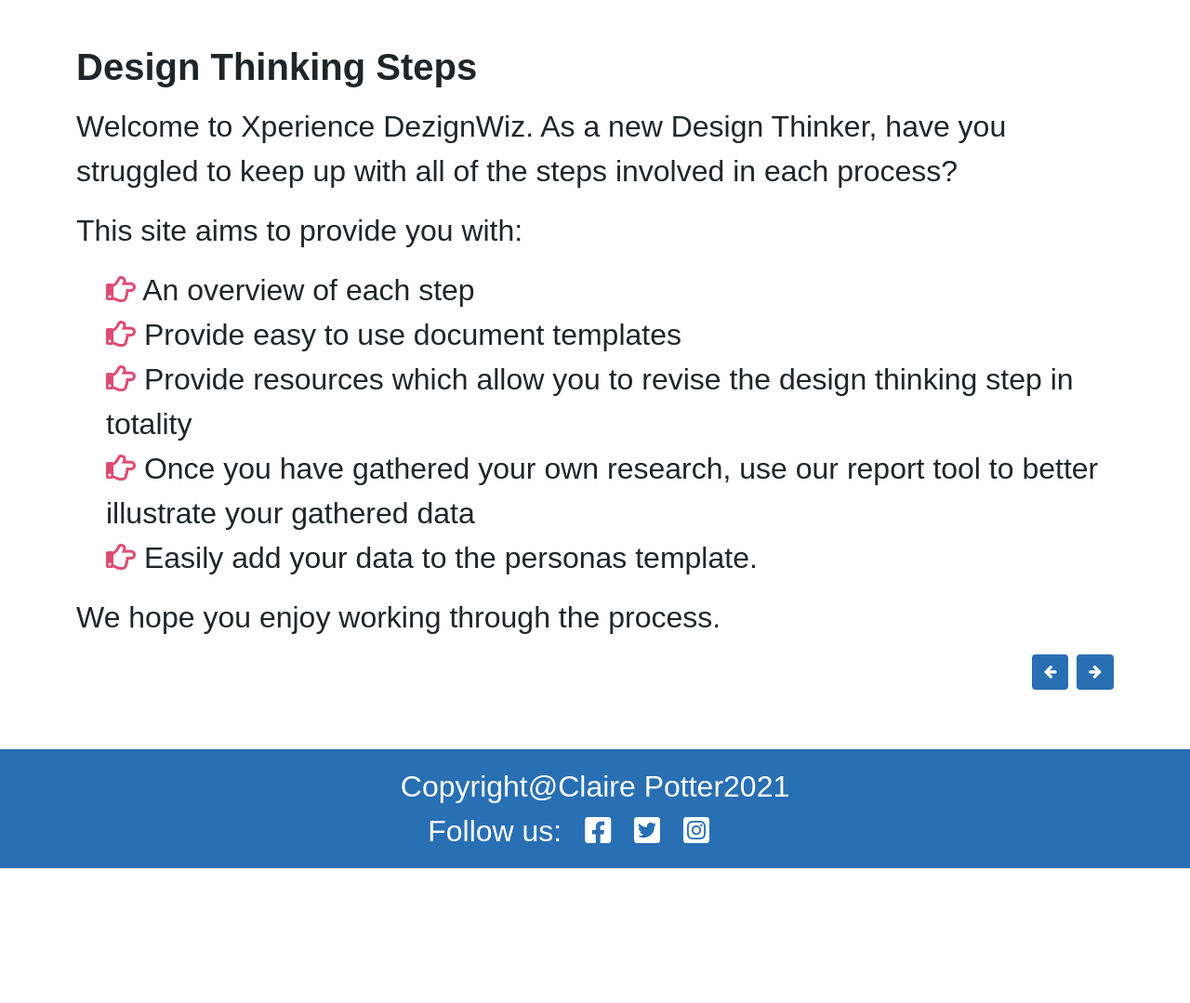
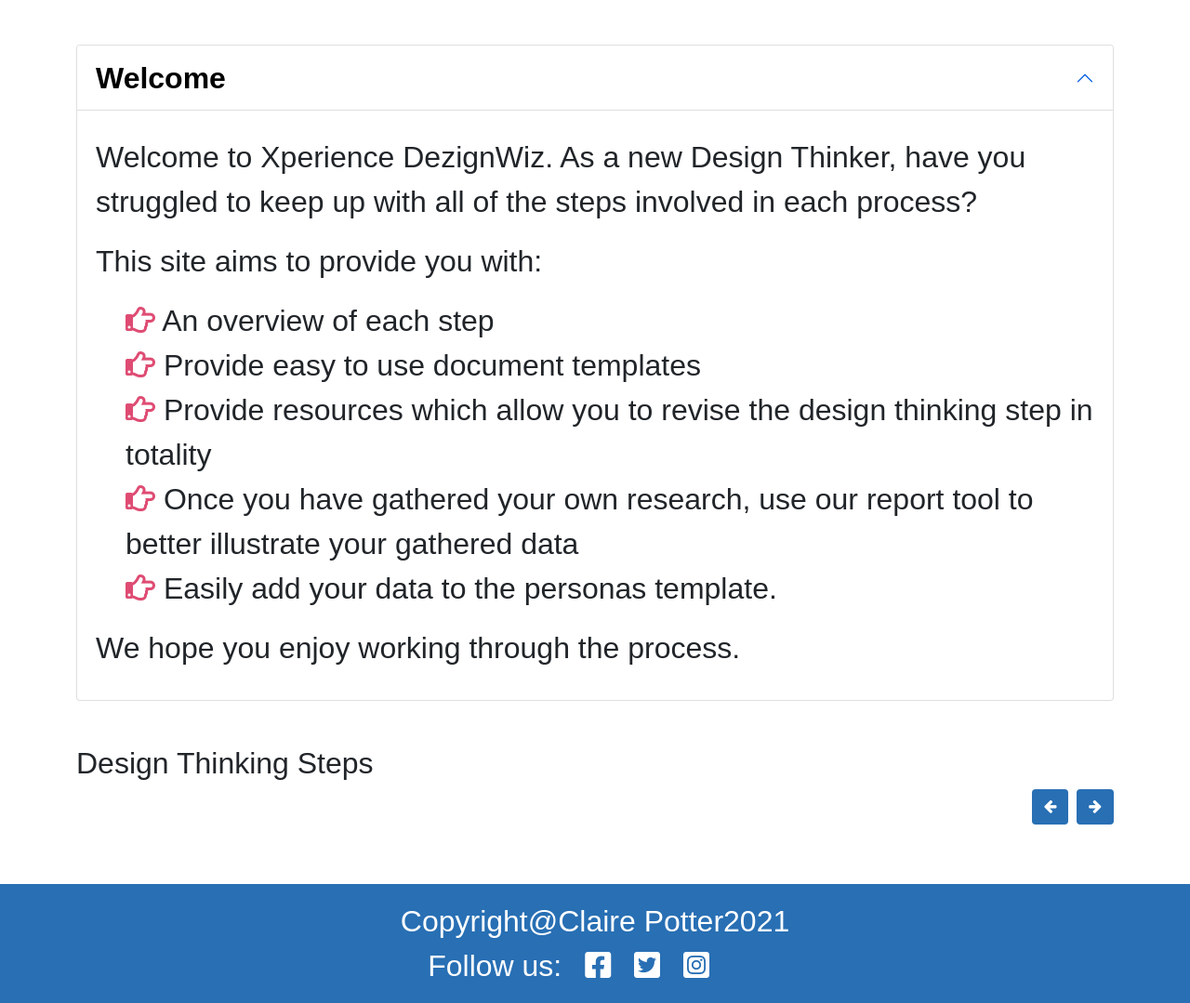
Before and after one commit to Claire-Potter/Full-Stack-Project-3, a Django app: page / in a window 1280 px wide. Shown: the part 86-1165 px from the top of the page at 93% size. Before the commit the page ends 1020 px from the top, so only its background shows below. Run offline with Django 3.2, Linux system fonts and the light colour scheme; data that the repository does not hold is empty; some web fonts are replaced.

Commit message:
Add accordion and style

```diff
--- a/static/css/style.css
+++ b/static/css/style.css
@@ -30,6 +30,12 @@ body {
 
 }
 
+.search:focus {
+    border-color: #286fb4;
+    outline: 0;
+    box-shadow: 0 0 0 0.25rem #286fb4;
+}
+
 .btn-outline {
     border: solid 1px #df4c73;
 }
@@ -52,8 +58,29 @@ body {
 
 ul {
     list-style-type: none;
-   }
+}
 
+.accordion-button {
+    color: black;
+    font-size: 2rem;
+    font-weight: bolder;
+    background-color: #ffffff;
+    margin-bottom: 10px;
+}
+
+.accordion-button:not(.collapsed) {
+    color: black;
+    font-size: 2rem;
+    font-weight: bolder;
+    background-color: #ffffff;
+}
+
+.accordion-button:focus {
+    z-index: 3;
+    border-color: #286fb4;
+    outline: 0;
+    box-shadow: 0 0 0 0.25rem #286fb4;
+}
 
 .footer-background {
     background-color: #286fb4
@@ -143,7 +170,7 @@ ul {
 }
 
 .image-inner {
-    box-shadow: 0 0 10px 10px #73929d ;
+    box-shadow: 0 0 10px 10px #73929d;
 }
 
 .step-image {
--- a/templates/index.html
+++ b/templates/index.html
@@ -5,29 +5,54 @@
 <section class="pt-5 pb-5">
     <div class="container">
         <div class="row">
-            <div class="col-12">
-                <h1 class="mb-3 bolder">Design Thinking Steps </h1>
-                <p>Welcome to Xperience DezignWiz. As a new Design Thinker, have you struggled to keep up with all of
+            <div class="col-12 mb-5 ">
+                <div class="accordion">
+                    <div class="accordion-item">
+                        <h1 class="accordion-header">
+                            <button class="accordion-button" type="button" data-bs-toggle="collapse"
+                                data-bs-target="#collapseOne" aria-expanded="true" aria-controls="collapseOne">
+                                Welcome
+                            </button>
+                        </h1>
+                        <div id="collapseOne" class="accordion-collapse collapse show" aria-labelledby="headingOne"
+                            data-bs-parent="#accordionExample">
+                            <div class="accordion-body">
+                                <p>Welcome to Xperience DezignWiz. As a new Design Thinker, have you struggled to keep
+                                    up with
+                                    all of
                                     the steps involved in each process?</p>
                                 <p>This site aims to provide you with:</p>
                                 <ul>
-                    <li> <i class="far fa-hand-point-right logo-small"></i> An overview of each step</li>
-                    <li> <i class="far fa-hand-point-right logo-small"></i> Provide easy to use document templates</li>
-                    <li> <i class="far fa-hand-point-right logo-small"></i> Provide resources which allow you to revise
+                                    <li> <i class="far fa-hand-point-right logo-small"></i> An overview of each step
+                                    </li>
+                                    <li> <i class="far fa-hand-point-right logo-small"></i> Provide easy to use document
+                                        templates</li>
+                                    <li> <i class="far fa-hand-point-right logo-small"></i> Provide resources which
+                                        allow you to
+                                        revise
                                         the design thinking step in totality</li>
-                    <li> <i class="far fa-hand-point-right logo-small"></i> Once you have gathered your own research,
+                                    <li> <i class="far fa-hand-point-right logo-small"></i> Once you have gathered your
+                                        own
+                                        research,
                                         use our
                                         report tool to better illustrate your gathered data </li>
-                    <li> <i class="far fa-hand-point-right logo-small"></i> Easily add your data to the personas
+                                    <li> <i class="far fa-hand-point-right logo-small"></i> Easily add your data to the
+                                        personas
                                         template.</li>
                                 </ul>
-                <p>We hope you enjoy working through the process.
-                </p>
+                                <p>We hope you enjoy working through the process.</p>
+                            </div>
+                        </div>
+                    </div>
+                </div>
+            </div>
+            <div class="col-12">
+                <h2>Design Thinking Steps</h2>
             </div>
             <div class="col-12 text-end">
                 <a class="btn btn-direction-color mb-3 mr-1" href="{% url 'home' %}" role="button"
                     aria-label="button to be clicked to view steps one to three" data-bs-toggle="tooltip"
-                    data-bs-placement="top"  title="Steps 1 ~ 3">
+                    data-bs-placement="top" title="Steps 1 ~ 3">
                     <i class="fa fa-arrow-left"></i>
                 </a>
                 <a class="btn btn-direction-color mb-3" href="{% url 'next' %}" role="button"
```
Lines whose indentation alone changed are shown as unchanged.
